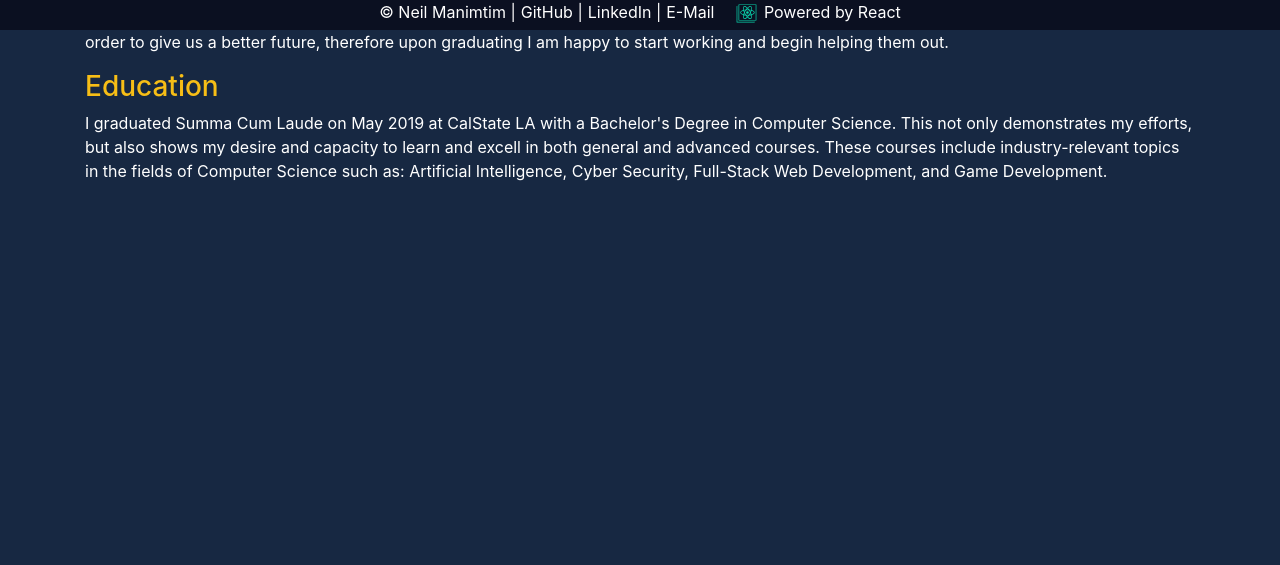
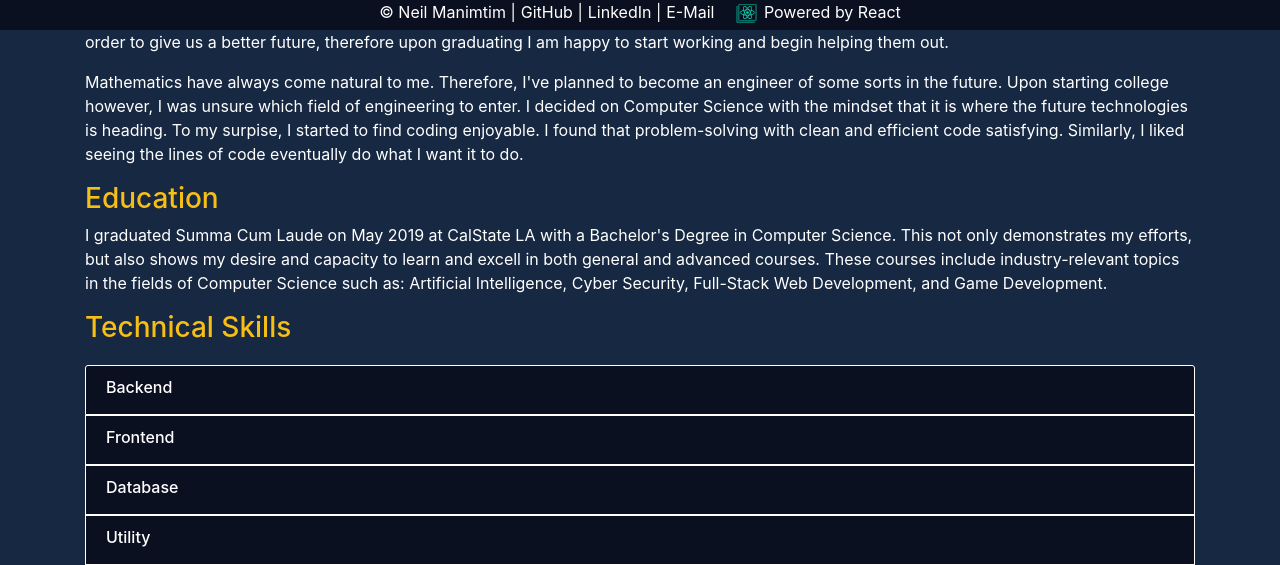
Before and after one commit to nman03/NeilManimtim, a React (Create React App) app: page /#/ in a window 1280 px wide. Shown: the part 770-1335 px from the top of the page. Before the commit the page ends 953 px from the top, so only its background shows below. Built offline with nearby package versions, Linux system fonts and the light colour scheme.

Commit message:
added skill accordio

```diff
--- a/src/components/Home.js
+++ b/src/components/Home.js
@@ -1,5 +1,7 @@
 import React from 'react';
 import styled from 'styled-components';
+import Accordion from 'react-bootstrap/Accordion'
+import Card from 'react-bootstrap/Card';
 import { ProjectCarousel } from './ProjectCarousel'
 
 const Styles = styled.div`
@@ -15,6 +17,27 @@ const Styles = styled.div`
         margin-bottom: 100px;
     }
 
+    .accordion {
+        margin-top: 20px;
+    }
+
+    .card-header {
+        color: white;
+        border: 1px solid white;
+        background-color: #0b1021;
+        border-collapse: collapse;
+        height: 50px;
+
+        &:hover {
+            color: #f7be16;
+        }
+    }
+
+    .card-body {
+        color: white;
+        border: 1px solid white;
+    }
+
 `;
 
 export const Home = () => (
@@ -26,11 +49,52 @@ export const Home = () => (
         for about 3 years, then finally we moved here in California to be closer to our relatives.
         My parents sacrificed a lot in order to give us a better future, therefore upon graduating I am
         happy to start working and begin helping them out.</p>
+        <p>Mathematics have always come natural to me. Therefore, I've planned to become an engineer
+        of some sorts in the future. Upon starting college however, I was unsure which field of engineering to
+        enter. I decided on Computer Science with the mindset that it is where the future technologies
+        is heading. To my surpise, I started to find coding enjoyable. I found that problem-solving with
+        clean and efficient code satisfying. Similarly, I liked seeing the lines of code eventually do what I want
+        it to do.</p>
         <h3>Education</h3>
-        <p className="bottom">I graduated Summa Cum Laude on May 2019 at CalState LA with a Bachelor's Degree
+        <p>I graduated Summa Cum Laude on May 2019 at CalState LA with a Bachelor's Degree
         in Computer Science. This not only demonstrates my efforts, but also shows my desire
         and capacity to learn and excell in both general and advanced courses. These courses
         include industry-relevant topics in the fields of Computer Science such as: Artificial
         Intelligence, Cyber Security, Full-Stack Web Development, and Game Development.</p>
+        <h3>Technical Skills</h3>
+        <Accordion className="bottom">
+            <Accordion.Toggle as={Card.Header} eventKey="0">
+                <h6>Backend</h6>
+            </Accordion.Toggle>
+            <Accordion.Collapse eventKey="0">
+                <Card.Body>
+                   <p>Java, Python, C#, Node JS</p>
+                </Card.Body>
+            </Accordion.Collapse>
+            <Accordion.Toggle as={Card.Header} eventKey="1">
+                <h6>Frontend</h6>
+            </Accordion.Toggle>
+            <Accordion.Collapse eventKey="1">
+                <Card.Body>
+                    <p>JavaScript ES6, HTML5, CSS, React JS</p>
+                </Card.Body>
+            </Accordion.Collapse>
+            <Accordion.Toggle as={Card.Header} eventKey="2">
+                <h6>Database</h6>
+            </Accordion.Toggle>
+            <Accordion.Collapse eventKey="2">
+                <Card.Body>
+                   <p>MySQL</p>
+                </Card.Body>
+            </Accordion.Collapse>
+            <Accordion.Toggle as={Card.Header} eventKey="3">
+                <h6>Utility</h6>
+            </Accordion.Toggle>
+            <Accordion.Collapse eventKey="3">
+                <Card.Body>
+                   <p>GIT, Unity</p>
+                </Card.Body>
+            </Accordion.Collapse>
+        </Accordion>
     </Styles>
 );
--- a/src/components/NaviBar.js
+++ b/src/components/NaviBar.js
@@ -10,7 +10,7 @@ const Styles = styled.div`
         top: 0;
         width: 100%;
         height: 50px;
-        z-index: 10;
+        z-index: 100;
     }
 
     .brand {
--- a/src/components/Projects.js
+++ b/src/components/Projects.js
@@ -13,7 +13,7 @@ const Styles = styled.div`
         color: #f7be16;
     }
 
-    .figure {
+    .figure, .video {
         width: 600px;
         margin-top: 20px;
         margin-bottom: 20px;
@@ -40,7 +40,7 @@ const Styles = styled.div`
 export const Projects = () => (
     <Styles>
         <h3>Forgotten Dungeon</h3>
-        <video className="figure" controls autoPlay muted><source src={showcase} type="video/mp4" />
+        <video className="video" controls autoPlay preload muted><source src={showcase} type="video/mp4" />
             Your browser does not support the video tag.
         </video>
         <Button className="button"
```
